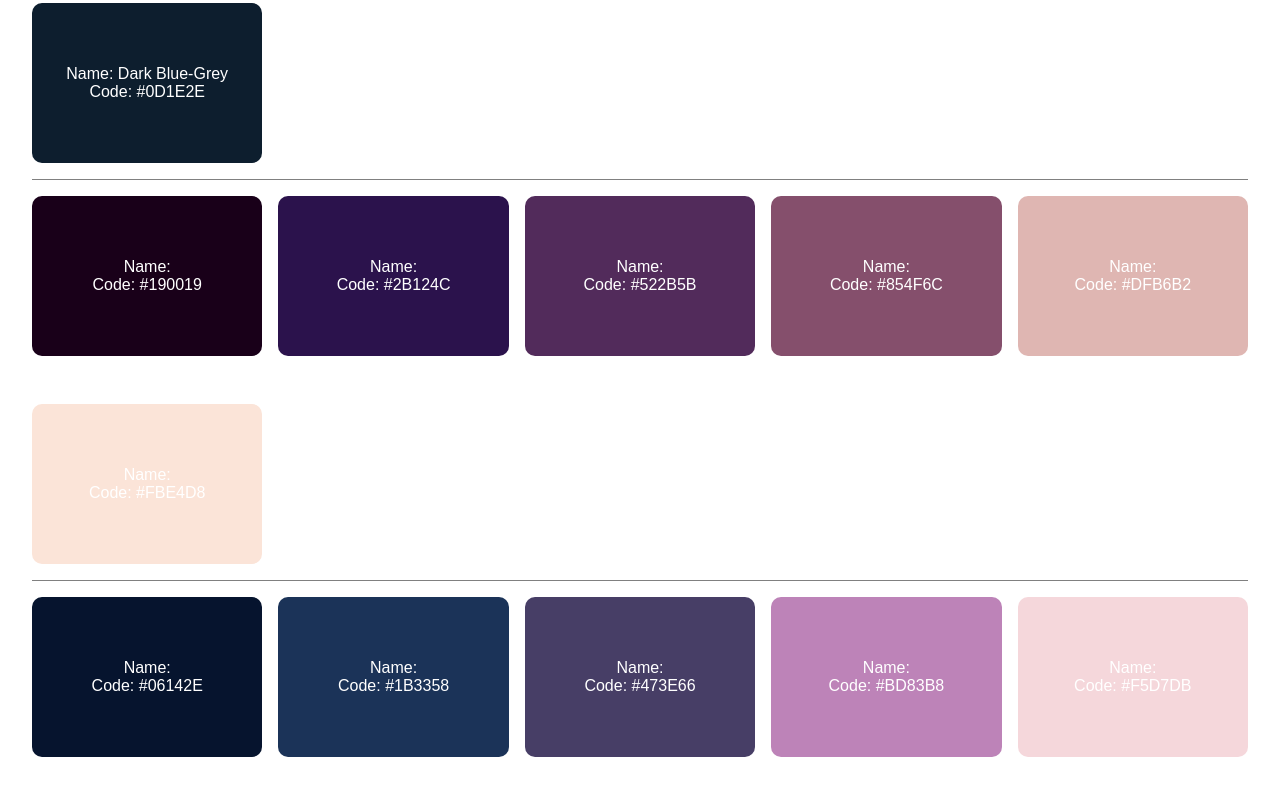
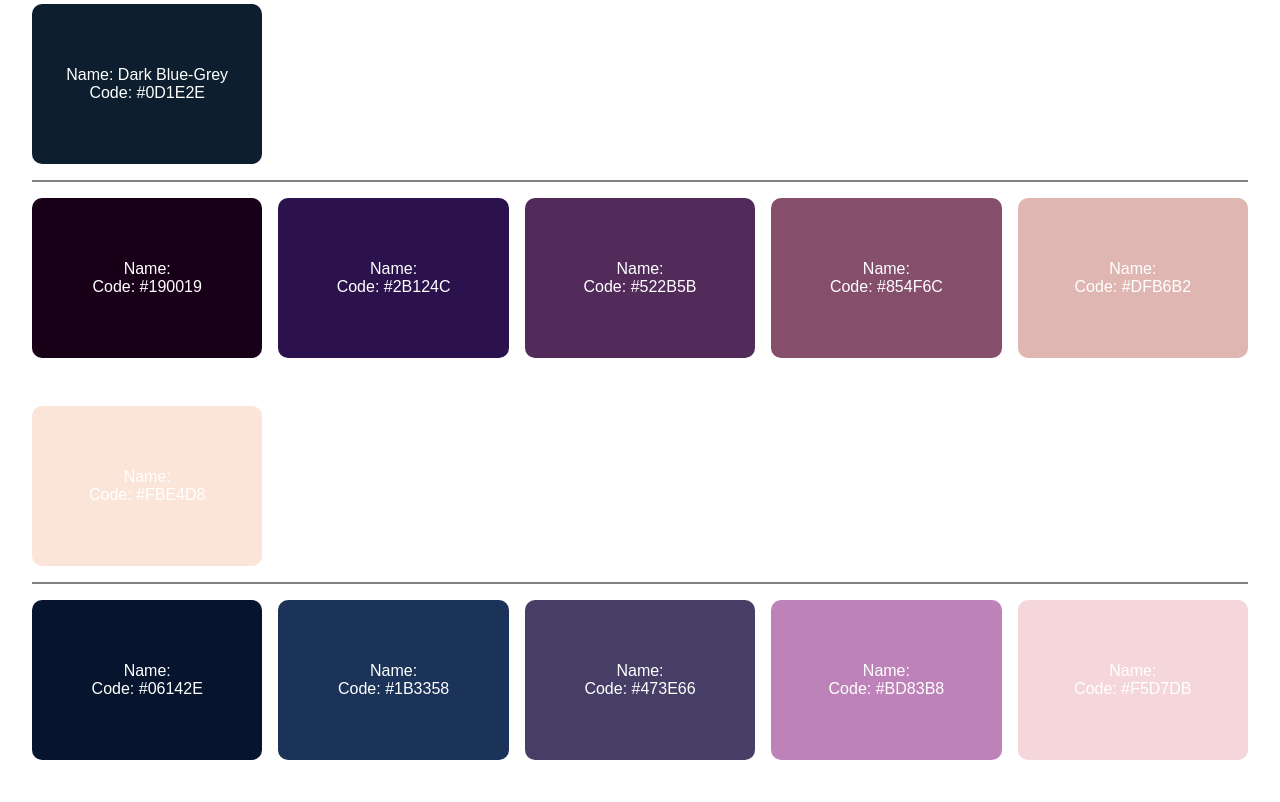
Before and after one commit to anow47/Color-scheme, a plain HTML site: page index.html in a window 1280 px wide. Shown: the part 638-1440 px from the top of the page. Drawn offline with Linux system fonts and the light colour scheme.

Commit message:
border 2px

```diff
--- a/style.css
+++ b/style.css
@@ -16,7 +16,7 @@ body{
     place-items: center;
 }
 .scheme:not(:last-child){
-    border-bottom: 1px solid gray;
+    border-bottom: 2px solid gray;
 }
 .color{
     display: flex;
```
